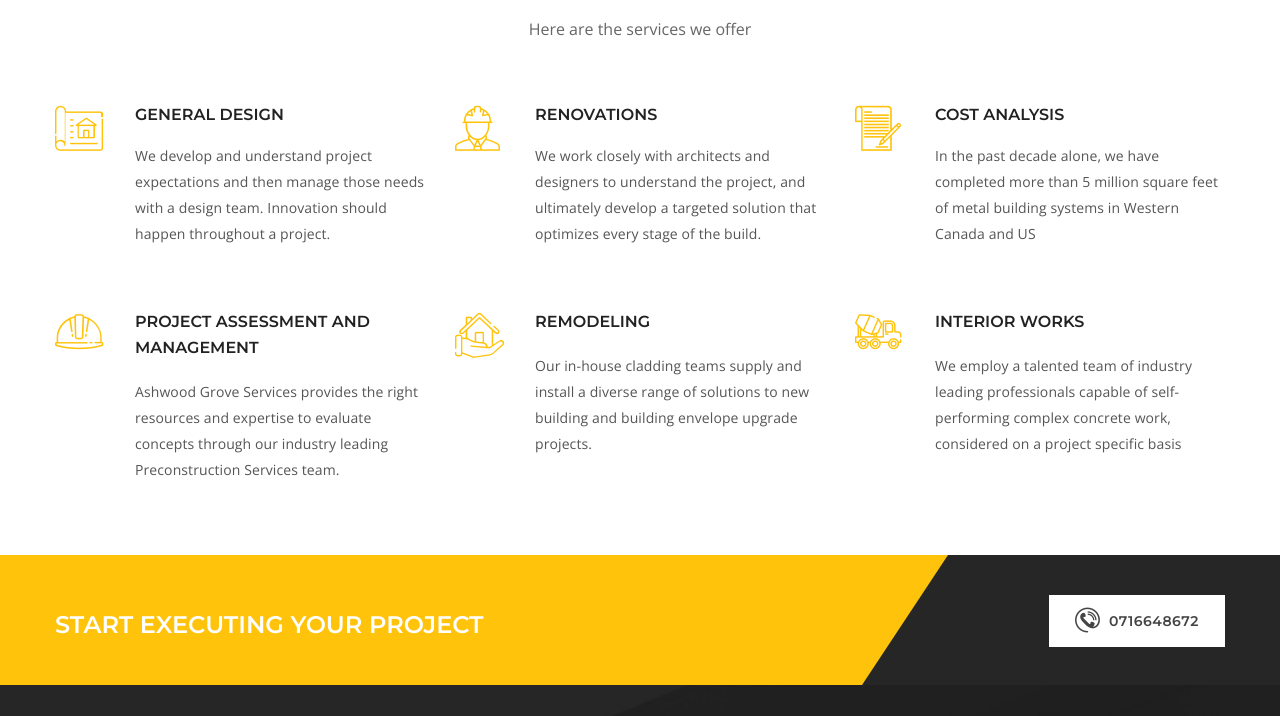
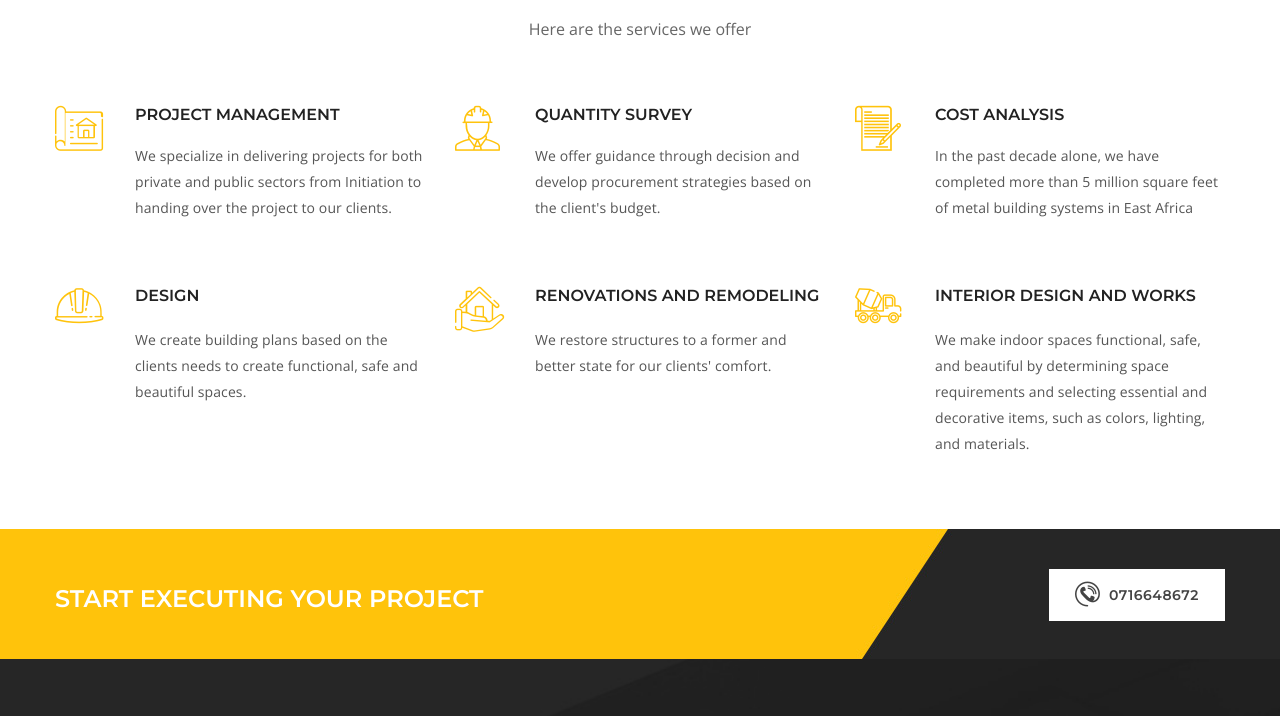
Before and after one commit to christinegatwiri/ashwood-enterprises, a plain HTML site: page index.html in a window 1280 px wide. Shown: the part 3520-4236 px from the top of the page. Drawn offline with nearby package versions, Linux system fonts and the light colour scheme; some packages are replaced by stand-ins of ours; files whose address does not match are found by name.

Commit message:
edited services section

```diff
--- a/index.html
+++ b/index.html
@@ -774,8 +774,8 @@
                                                     <i class="autora-icon-build"></i>
                                                 </div>
                                                 <div class="text-wrap">
-                                                    <h5 class="heading uppercase"><a href="#">GENERAL DESIGN</a></h5>
-                                                    <p class="sub-heading">We develop and understand project expectations and then manage those needs with a design team. Innovation should happen throughout a project. </p>
+                                                    <h5 class="heading uppercase"><a href="#">PROJECT MANAGEMENT</a></h5>
+                                                    <p class="sub-heading">We specialize in delivering projects for both private and public sectors from Initiation to handing over the project to our clients.</p>
                                                 </div>
                                             </div><!-- /.themesflat-icon-box -->
                                             <div class="themesflat-spacer clearfix" data-desktop="62" data-mobile="35" data-smobile="35"></div>
@@ -784,8 +784,8 @@
                                                     <i class="autora-icon-hat-outline"></i>
                                                 </div>
                                                 <div class="text-wrap">
-                                                    <h5 class="heading uppercase"><a href="#">Project assessment and management</a></h5>
-                                                    <p class="sub-heading margin-top-18">Ashwood Grove Services provides the right resources and expertise to evaluate concepts through our industry leading Preconstruction Services team.</p>
+                                                    <h5 class="heading uppercase"><a href="#">DESIGN</a></h5>
+                                                    <p class="sub-heading margin-top-18">We create building plans based on the clients needs to create functional, safe and beautiful spaces.</p>
                                                 </div>
                                             </div><!-- /.themesflat-icon-box -->
                                         </div><!-- /.col-md-4 -->
@@ -797,8 +797,8 @@
                                                     <i class="autora-icon-author-outline"></i>
                                                 </div>
                                                 <div class="text-wrap">
-                                                    <h5 class="heading uppercase"><a href="#">Renovations</a></h5>
-                                                    <p class="sub-heading">We work closely with architects and designers to understand the project, and ultimately develop a targeted solution that optimizes every stage of the build. </p>
+                                                    <h5 class="heading uppercase"><a href="#">QUANTITY SURVEY</a></h5>
+                                                    <p class="sub-heading">We offer guidance through decision and develop procurement strategies based on the client's budget.</p>
                                                 </div>
                                             </div><!-- /.themesflat-icon-box -->
                                             <div class="themesflat-spacer clearfix" data-desktop="62" data-mobile="35" data-smobile="35"></div>
@@ -807,8 +807,8 @@
                                                     <i class="autora-icon-build-home"></i>
                                                 </div>
                                                 <div class="text-wrap">
-                                                    <h5 class="heading uppercase"><a href="#">Remodeling</a></h5>
-                                                    <p class="sub-heading margin-top-18">Our in-house cladding teams supply and install a diverse range of solutions to new building and building envelope upgrade projects. </p>
+                                                    <h5 class="heading uppercase"><a href="#">Renovations and Remodeling</a></h5>
+                                                    <p class="sub-heading margin-top-18">We restore structures to a former and  better state for our clients' comfort. </p>
                                                 </div>
                                             </div><!-- /.themesflat-icon-box -->
                                         </div><!-- /.col-md-4 -->
@@ -821,7 +821,7 @@
                                                 </div>
                                                 <div class="text-wrap">
                                                     <h5 class="heading uppercase"><a href="#">Cost analysis</a></h5>
-                                                    <p class="sub-heading"> In the past decade alone, we have completed more than 5 million square feet of metal building systems in Western Canada and US</p>
+                                                    <p class="sub-heading"> In the past decade alone, we have completed more than 5 million square feet of metal building systems in East Africa</p>
                                                 </div>
                                             </div><!-- /.themesflat-icon-box -->
                                             <div class="themesflat-spacer clearfix" data-desktop="62" data-mobile="35" data-smobile="35"></div>
@@ -830,8 +830,8 @@
                                                     <i class="autora-icon-concrete"></i>
                                                 </div>
                                                 <div class="text-wrap">
-                                                    <h5 class="heading uppercase"><a href="#">Interior Works</a></h5>
-                                                    <p class="sub-heading margin-top-18">We employ a talented team of industry leading professionals capable of self-performing complex concrete work, considered on a project specific basis </p>
+                                                    <h5 class="heading uppercase"><a href="#">Interior  Design and  Works </a></h5>
+                                                    <p class="sub-heading margin-top-18">We make indoor spaces functional, safe, and beautiful by determining space requirements and selecting essential and decorative items, such as colors, lighting, and materials.</p>
                                                 </div>
                                             </div><!-- /.themesflat-icon-box -->
                                         </div><!-- /.col-md-4 -->
```
